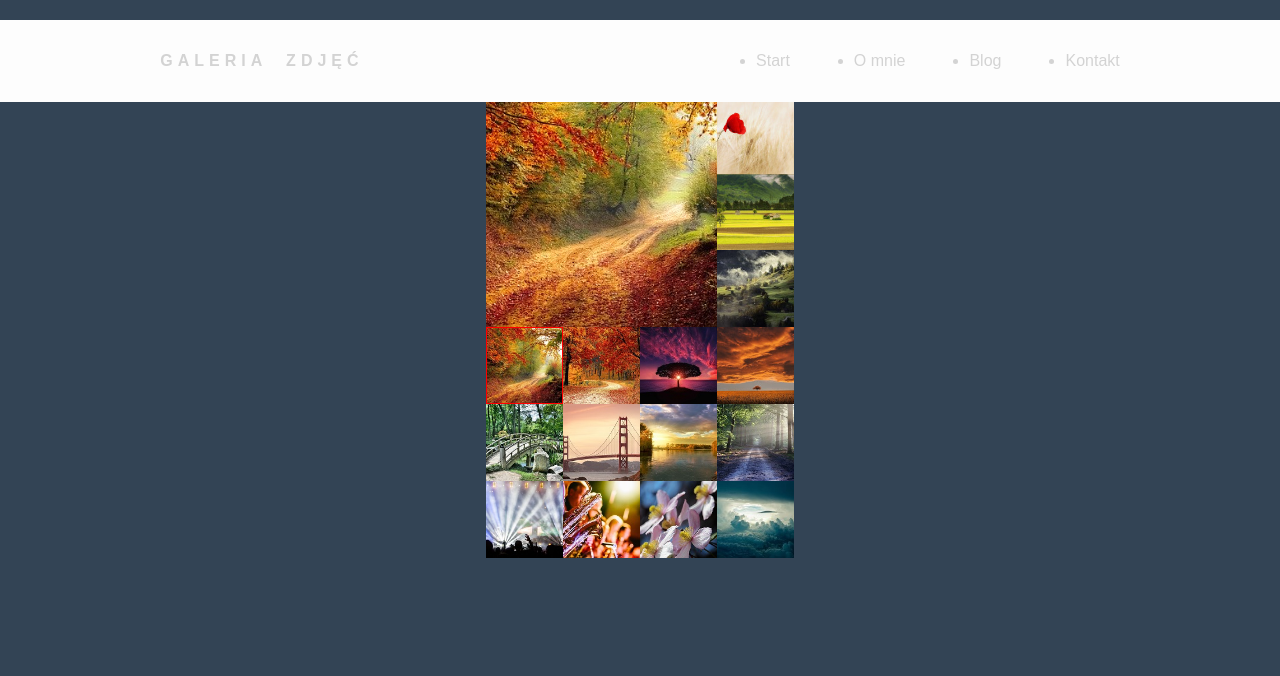
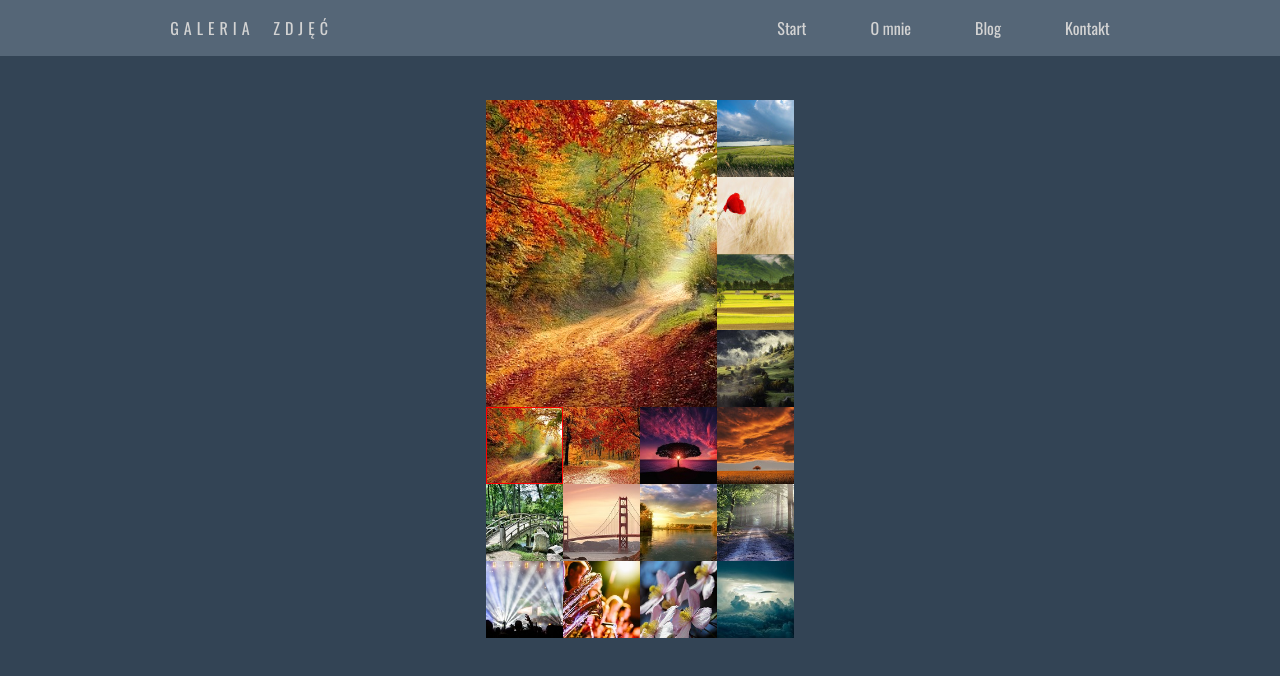
Before and after one commit to marcocollander/gallery-advertisement, a plain HTML site: page index.html in a window 1280 px wide. Drawn offline with nearby package versions, Linux system fonts and the light colour scheme.

Commit message:
Add header ready

```diff
--- a/scss/layout/_header.scss
+++ b/scss/layout/_header.scss
@@ -1,29 +1,30 @@
 .site-header {
+  position: fixed;
+  top: 0;
+  left: 0;
+  right: 0;
   display: flex;
   justify-content: space-around;
   align-items: center;
+  margin-top: 0;
+  background-color: $color-third;
+  // padding: 1rem;
+  font-family: 'Oswald', sans-serif;
+  color: $color-light;
 
   h1{
     text-transform: uppercase;
     font-size: 1rem;
+    font-weight: 500;
     letter-spacing: 5px;
     word-spacing: 10px;
   }
 }
 
-header.site-header {
-  position: fixed;
-  left: 0;
-  right: 0;
-  background-color: $color-light-dark;
-  padding: 1rem;
-  font-family: 'Oswald', sans-serif;
-  color: $color-light;
-}
-
-.site-header{
+.site-nav{
   ul {
     display: flex;
+    list-style-type: none;
 
     li {
       margin-left: 4rem;
--- a/scss/layout/_page.scss
+++ b/scss/layout/_page.scss
@@ -5,7 +5,7 @@ body {
 .content {
   width: 24vw;
   height: 42vw;
-  margin: 20px auto 0;
+  margin: 100px auto 0;
   background-color: $color-content;
 }
 
--- a/scss/main.scss
+++ b/scss/main.scss
@@ -1,3 +1,4 @@
+@import url("https://fonts.googleapis.com/css2?family=Oswald:wght@400;700&display=swap");
 @import 'utils/reset';
 @import 'utils/variables';
 @import 'layout/header';
--- a/scss/utils/_reset.scss
+++ b/scss/utils/_reset.scss
@@ -1,5 +1,7 @@
 :root {
   box-sizing: border-box;
+  margin: 0;
+  padding: 0;
 }
 
 *,
@@ -7,8 +9,3 @@
 ::after {
   box-sizing: inherit;;
 }
-
-body {
-  margin: 0;
-  padding: 0;
-}
```
Also changed, not shown: css/main.css, 1 other file.
